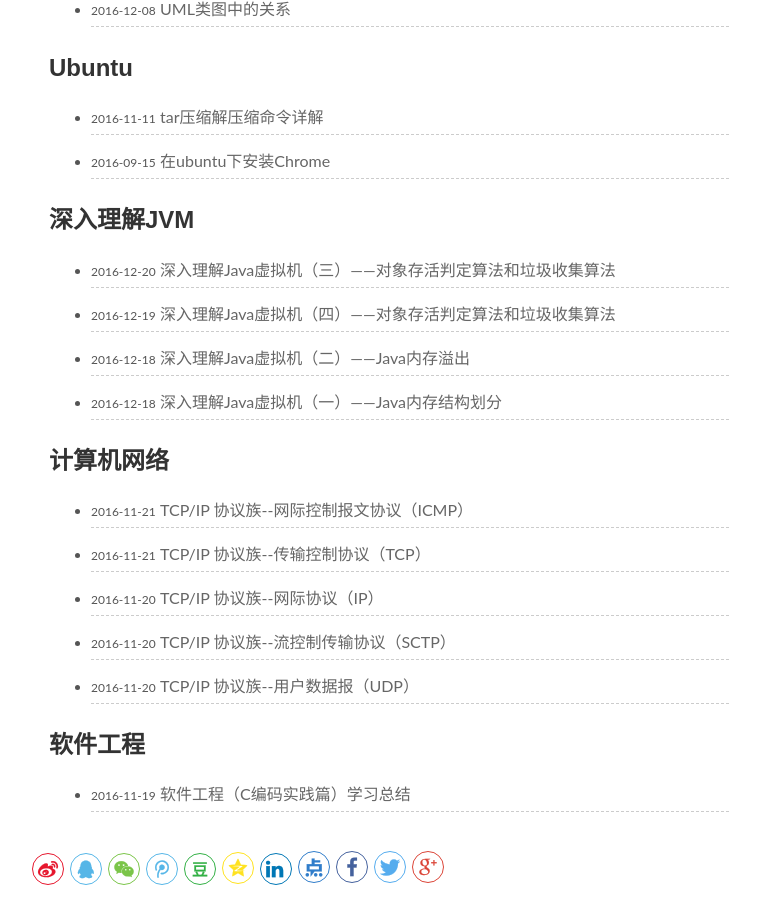
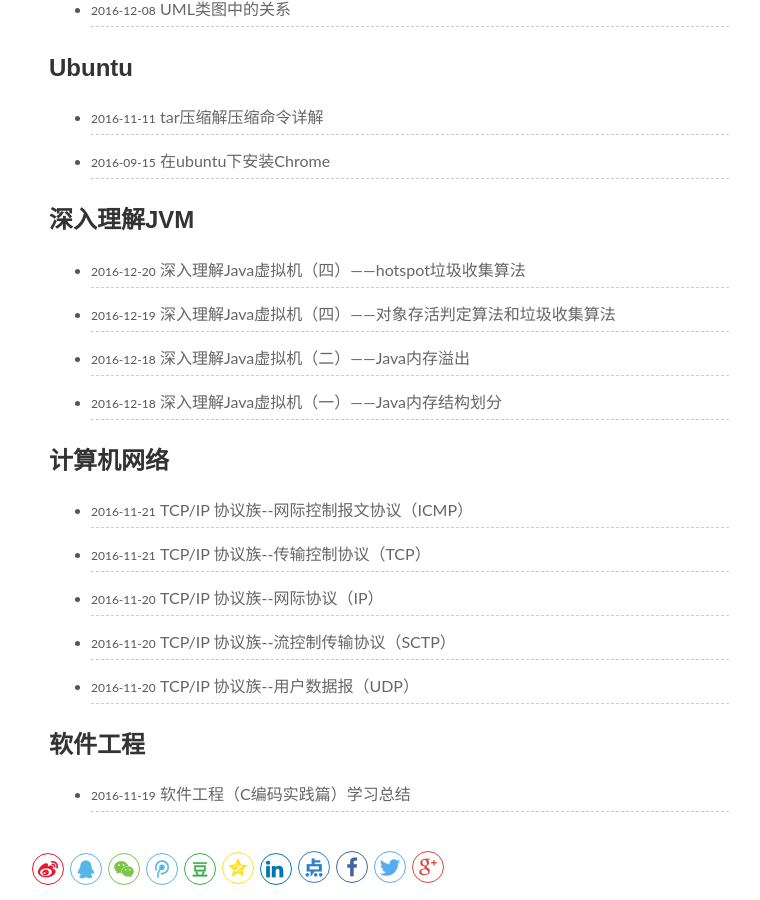
Before and after one commit to QiXingjun/QiXingjun.github.io, a Jekyll site: the page built from pages/categories.md, in a window 1280 px wide and 900 px high, scrolled down 1975 px. Shown: the whole window, without its empty margins (121-881 px from the left). Built offline with Jekyll 4.4.1, drawn with Linux system fonts in a browser that asks for light colours; comment, search, counter and statistics services are not loaded.

Commit message:
update understading-jvm-three-and-four

```diff
--- a/_posts/blog/2016-12-20-understading-jvm-four.md
+++ b/_posts/blog/2016-12-20-understading-jvm-four.md
@@ -1,8 +1,8 @@
 ---
 layout: post
-title: 深入理解Java虚拟机（三）——对象存活判定算法和垃圾收集算法
+title: 深入理解Java虚拟机（四）——hotspot垃圾收集算法
 categories: 深入理解JVM
-description: 深入理解Java虚拟机（三）——对象存活判定算法和垃圾收集算法
+description: 深入理解Java虚拟机（四）——hotspot垃圾收集算法
 keywords: Java虚拟机，JVM
 ---
 
```
